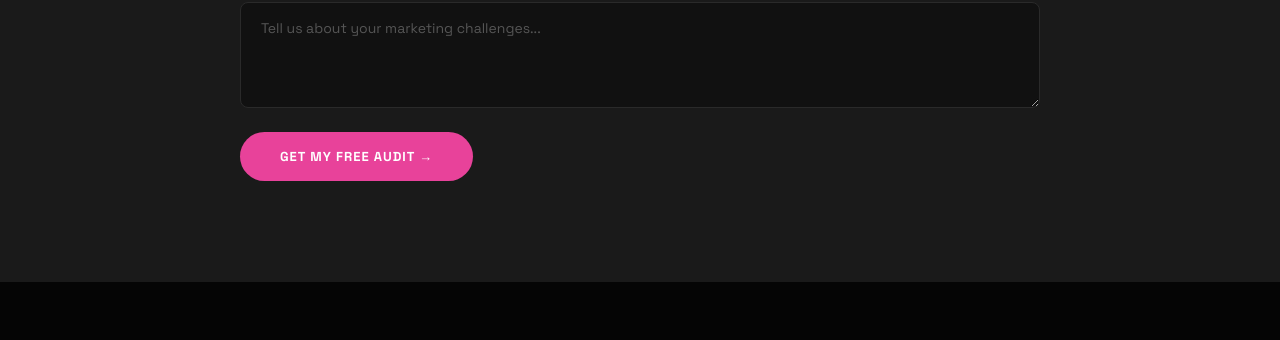
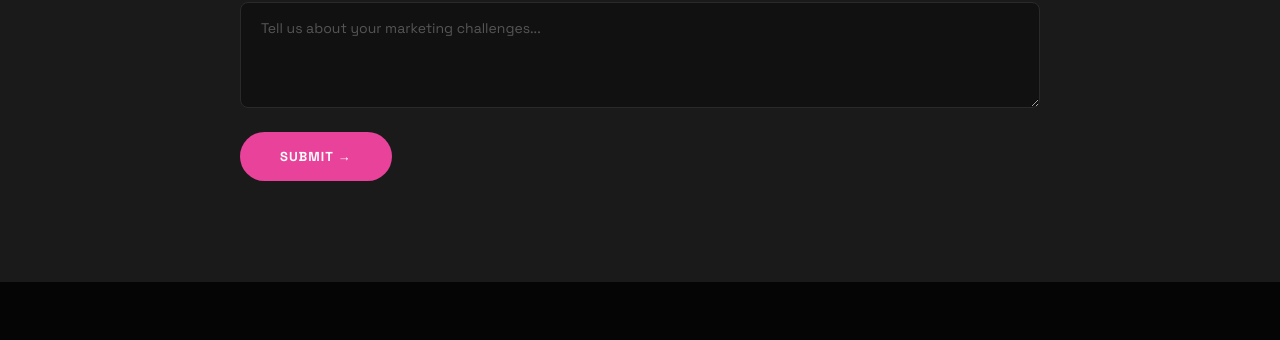
Before and after one commit to innoverasofttech888-code/innoveratradingandservices, a plain HTML site: page index.html in a window 1280 px wide. Shown: the part 6500-6840 px from the top of the page. Drawn offline with Linux system fonts and the light colour scheme.

Commit message:
Update index.html

```diff
--- a/index.html
+++ b/index.html
@@ -340,7 +340,7 @@
         <input type="text" placeholder="Website URL">
       </div>
       <textarea placeholder="Tell us about your marketing challenges..." rows="4"></textarea>
-      <button type="submit" class="btn-submit">GET MY FREE AUDIT →</button>
+      <button type="submit" class="btn-submit">SUBMIT →</button>
     </form>
   </div>
 </section>
```
